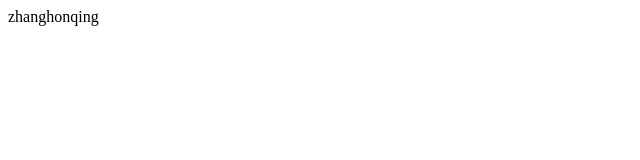
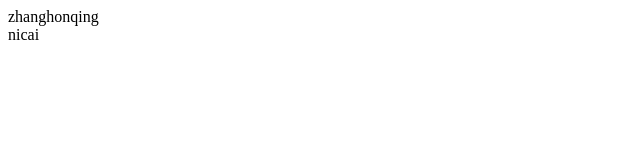
Before and after one commit to zhanghongqing/test, a plain HTML site: page index.html in a window 1280 px wide. Shown: the full height of the page, 0-640 px from the left. Drawn offline with Linux system fonts and the light colour scheme.

Commit message:
testChange
two

```diff
--- a/index.html
+++ b/index.html
@@ -8,5 +8,8 @@
   <div class="name">
     zhanghonqing
   </div>
+  <div class="name">
+    nicai
+  </div>
 </body>
 </html>
```
